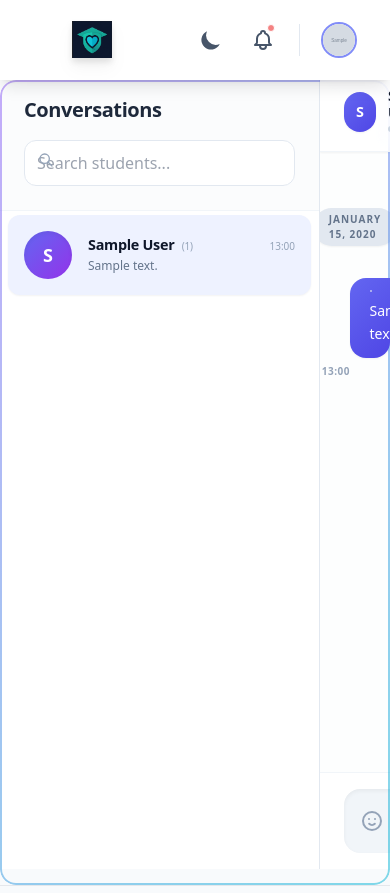
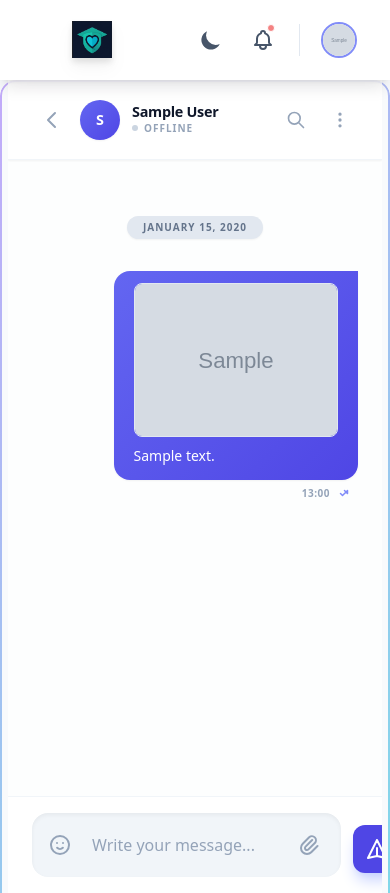
Before and after one commit to Ali-mahirizi-abdalla/Student-Welafare-Management-System, a Django app: page /chat/1/ in a window 390 px wide. Run offline with Django 5.2, Linux system fonts and the light colour scheme; a user stored in the database is signed in; tables that the repository leaves empty hold one stand-in row (values such as "Sample post"); grey boxes marked "Sample" are stand-in pictures; some libraries are stand-ins or nearby versions.

Commit message:
Fix Registration & Chat: Flexible University ID, mobile responsiveness for chat, and email-centric login

```diff
--- a/hms/forms.py
+++ b/hms/forms.py
@@ -26,7 +26,7 @@ class StudentRegistrationForm(forms.ModelForm):
     confirm_password = forms.CharField(widget=forms.PasswordInput(attrs={'class': 'w-full p-2 rounded bg-gray-50 border border-gray-300 text-gray-900 focus:border-indigo-500 focus:ring-1 focus:ring-indigo-500'}))
 
     # Student fields
-    university_id = forms.CharField(max_length=20, required=True, label='Reg Number', widget=forms.TextInput(attrs={'class': 'w-full p-2 rounded bg-gray-50 border border-gray-300 text-gray-900 focus:border-indigo-500 focus:ring-1 focus:ring-indigo-500 uppercase', 'placeholder': 'e.g., SD06/PU/30104/25', 'style': 'text-transform: uppercase;'}))
+    university_id = forms.CharField(max_length=50, required=True, label='Reg Number', widget=forms.TextInput(attrs={'class': 'w-full p-2 rounded bg-gray-50 border border-gray-300 text-gray-900 focus:border-indigo-500 focus:ring-1 focus:ring-indigo-500 uppercase', 'placeholder': 'e.g., SD06/PU/30104/25', 'style': 'text-transform: uppercase;'}))
 
     residence_type = forms.ChoiceField(
         choices=Student.RESIDENCE_TYPE_CHOICES,
@@ -271,7 +271,7 @@ class ProfileEditForm(forms.Form):
         })
     )
     university_id = forms.CharField(
-        max_length=20,
+        max_length=50,
         required=True,
         widget=forms.TextInput(attrs={
             'class': 'w-full p-2 rounded bg-gray-50 border border-gray-300 text-gray-900 focus:border-indigo-500 focus:ring-1 focus:ring-indigo-500 uppercase',
--- a/hms/models.py
+++ b/hms/models.py
@@ -42,7 +42,7 @@ class AuditLog(models.Model):
 class Student(models.Model):
     """Extended profile for students"""
     user = models.OneToOneField(User, on_delete=models.CASCADE, related_name='student_profile')
-    university_id = models.CharField(max_length=20, unique=True, null=True, blank=True)
+    university_id = models.CharField(max_length=50, unique=True, null=True, blank=True)
     phone = models.CharField(max_length=15, blank=True)
     profile_image = models.ImageField(upload_to='profile_pics/', blank=True, null=True)
     timetable = models.FileField(upload_to='timetables/', blank=True, null=True)
--- a/hms/templates/hms/chat.html
+++ b/hms/templates/hms/chat.html
@@ -4,7 +4,8 @@
 {% block title %}Chat - Student Welfare Management System{% endblock %}
 
 {% block content %}
-<div class="flex h-[calc(100vh-6rem)] -mt-6 -mx-4 overflow-hidden bg-slate-50 dark:bg-[#001229]">
+<div
+    class="flex h-[calc(100vh-5rem)] md:h-[calc(100vh-6rem)] -mt-4 md:-mt-6 -mx-2 md:-mx-4 overflow-hidden bg-slate-50 dark:bg-[#001229]">
     {% if user.is_staff %}
     <!-- Sidebar Navigation (Admin) -->
     {% include 'hms/includes/admin_sidebar.html' %}
@@ -15,7 +16,7 @@
         <!-- Contact Sidebar (Staff view) -->
         {% if user.is_staff %}
         <div
-            class="w-80 flex-shrink-0 bg-white dark:bg-[#001a35] border-r border-slate-200 dark:border-white/10 flex flex-col shadow-sm">
+            class="w-full md:w-80 flex-shrink-0 bg-white dark:bg-[#001a35] border-r border-slate-200 dark:border-white/10 flex flex-col shadow-sm {% if other_user %}hidden md:flex{% endif %}">
             <div class="p-6 border-b border-slate-100 dark:border-white/5 bg-slate-50/50 dark:bg-white/5">
                 <h2 class="text-xl font-bold text-slate-800 dark:text-white mb-4">Conversations</h2>
                 <!-- Contact Search -->
@@ -55,15 +56,18 @@
                         <div class="flex justify-between items-baseline mb-1">
                             <h3 class="font-bold text-slate-900 dark:text-white truncate">
                                 {{ student.user.get_full_name|default:student.user.username }}
-                                <span class="text-[10px] font-normal text-slate-400 ml-1">({{ student.university_id }})</span>
+                                <span class="text-[10px] font-normal text-slate-400 ml-1">({{ student.university_id
+                                    }})</span>
                             </h3>
                             {% if student.latest_msg_time %}
-                            <span class="text-[10px] text-slate-400 ml-2 whitespace-nowrap">{{ student.latest_msg_time|date:"H:i" }}</span>
+                            <span class="text-[10px] text-slate-400 ml-2 whitespace-nowrap">{{
+                                student.latest_msg_time|date:"H:i" }}</span>
                             {% endif %}
                         </div>
                         <p class="text-xs text-slate-500 dark:text-slate-400 truncate font-medium">
                             {% if student.unread_count > 0 %}
-                            <span class="text-indigo-600 dark:text-indigo-400 font-bold">New: {{ student.latest_msg_content|truncatechars:30 }}</span>
+                            <span class="text-indigo-600 dark:text-indigo-400 font-bold">New: {{
+                                student.latest_msg_content|truncatechars:30 }}</span>
                             {% elif student.latest_msg_content %}
                             {{ student.latest_msg_content|truncatechars:35 }}
                             {% else %}
@@ -84,13 +88,23 @@
 
         <!-- Chat Workspace -->
         <div id="chat-workspace"
-            class="chat-container flex-grow flex flex-col bg-white dark:bg-[#001229] overflow-hidden"
+            class="chat-container flex-grow flex flex-col bg-white dark:bg-[#001229] overflow-hidden {% if not other_user %}hidden md:flex{% endif %}"
             data-chat-theme="indigo">
             {% if other_user %}
             <!-- Chat Header -->
             <div
                 class="h-20 px-6 border-b border-slate-100 dark:border-white/10 flex items-center justify-between shadow-sm sticky top-0 bg-white/80 dark:bg-[#001229]/80 backdrop-blur-md z-10">
                 <div class="flex items-center">
+                    {% if user.is_staff %}
+                    <a href="{% url 'hms:chat' %}"
+                        class="md:hidden p-2 mr-2 text-slate-400 hover:text-indigo-500 transition-colors">
+                        <svg class="w-6 h-6" fill="none" stroke="currentColor" viewBox="0 0 24 24">
+                            <path stroke-linecap="round" stroke-linejoin="round" stroke-width="2" d="M15 19l-7-7 7-7">
+                            </path>
+                        </svg>
+                    </a>
+                    {% endif %}
+
                     {% if user.is_staff and other_user.student %}
                     <a href="{% url 'hms:student_details' other_user.id %}"
                         class="w-10 h-10 rounded-full flex items-center justify-center text-white font-bold shadow-sm mr-3 hover:scale-110 hover:shadow-md transition-all duration-200 group"
--- a/hms/templates/hms/login.html
+++ b/hms/templates/hms/login.html
@@ -57,8 +57,8 @@
                 </div>
 
                 <div>
-                    <label for="id_username" class="block text-sm font-medium text-slate-700 mb-1">Username or
-                        Email</label>
+                    <label for="id_username" class="block text-sm font-medium text-slate-700 mb-1">Email Address /
+                        Username</label>
                     <input type="text" name="username" id="id_username" required
                         class="w-full px-4 py-2 bg-white border border-slate-300 rounded text-slate-900 focus:ring-2 focus:ring-blue-500 focus:border-blue-500 outline-none transition placeholder-slate-400"
                         placeholder="e.g., student@example.com">
--- a/hms/templates/hms/register.html
+++ b/hms/templates/hms/register.html
@@ -65,7 +65,8 @@
                         <input type="text"
                             class="w-full px-4 py-2 bg-white dark:bg-slate-700 border border-slate-300 dark:border-slate-600 rounded text-slate-900 dark:text-white focus:ring-2 focus:ring-blue-500 focus:border-blue-500 outline-none transition uppercase"
                             id="university_id" name="university_id" value="{{ form.university_id.value|default:'' }}"
-                            placeholder="e.g., SD06/PU/30104/25" style="text-transform: uppercase;" required>
+                            placeholder="e.g., SD06/PU/30104/25 (Flexible format)" style="text-transform: uppercase;"
+                            required>
                         {% if form.university_id.errors %}
                         <div class="text-red-500 text-xs mt-1">{{ form.university_id.errors|join:", " }}</div>
                         {% endif %}
@@ -298,7 +299,8 @@
                 <div class="mb-6">
                     <div class="flex items-center">
                         {{ form.terms }}
-                        <label class="ml-2 text-sm text-slate-600 dark:text-slate-400" for="{{ form.terms.id_for_label }}">
+                        <label class="ml-2 text-sm text-slate-600 dark:text-slate-400"
+                            for="{{ form.terms.id_for_label }}">
                             I agree to the <a href="{% url 'hms:terms' %}" target="_blank"
                                 class="text-blue-600 hover:text-blue-800 underline">Terms and Conditions</a>
                         </label>
--- a/hms/views.py
+++ b/hms/views.py
@@ -116,7 +116,7 @@ def user_login(request):
             else:
                 return redirect('hms:student_dashboard')
         else:
-            messages.error(request, 'Invalid username or password.')
+            messages.error(request, 'Invalid email or password.')
     else:
         form = AuthenticationForm()
 
@@ -1337,17 +1337,7 @@ def chat_view(request, recipient_id=None):
         if recipient_id:
              other_user = get_object_or_404(User, id=recipient_id)
         else:
-             # Auto-select: Try to find student with unread messages first
-             unread_student = next((s for s in students if getattr(s, 'unread_count', 0) > 0), None)
-
-             if unread_student:
-                 return redirect('hms:chat_with', recipient_id=unread_student.user.id)
-             # Fallback: Select the first student in the list
-             elif students:
-                 return redirect('hms:chat_with', recipient_id=students[0].user.id)
-
-             else:
-                 other_user = None
+             other_user = None
     else:
         # Student view: Chat with Admin
         admin_user = User.objects.filter(is_staff=True).first()
```
Also changed, not shown: hms/migrations/0030_alter_student_university_id.py (added).
